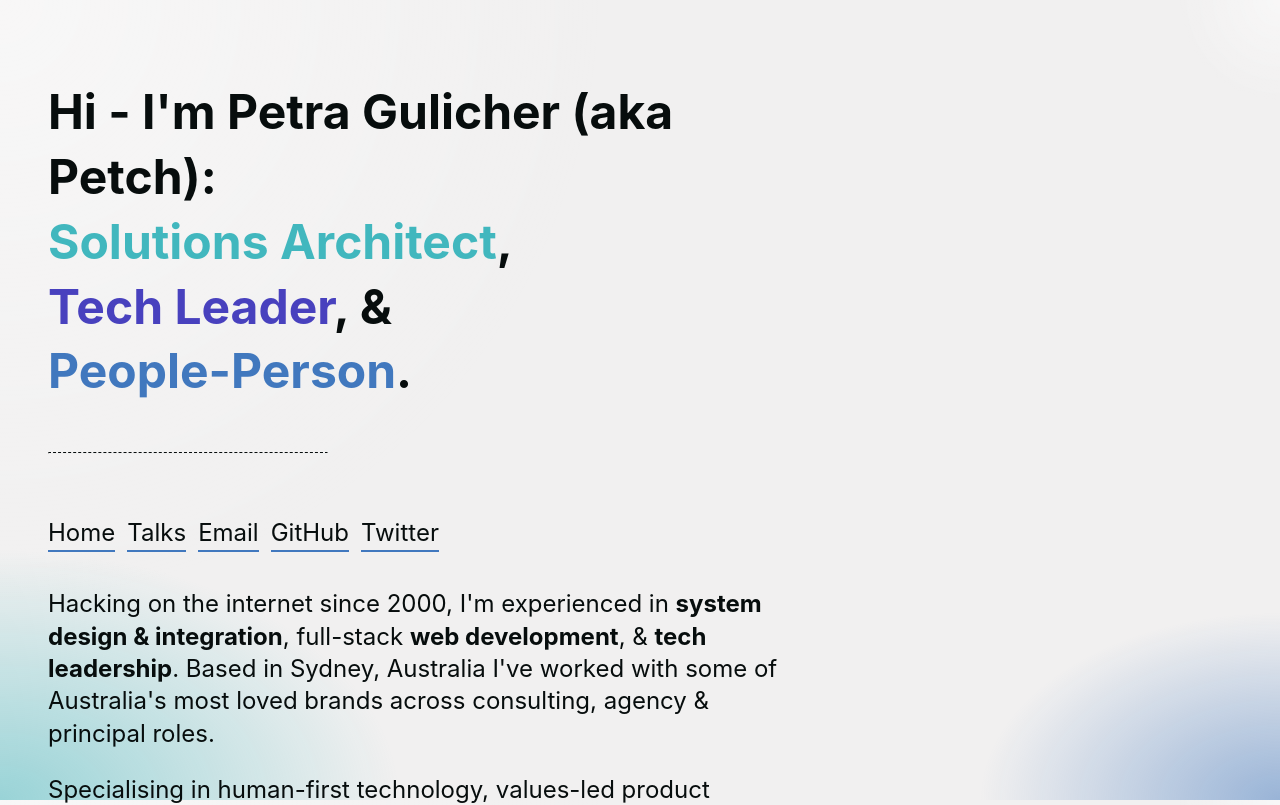
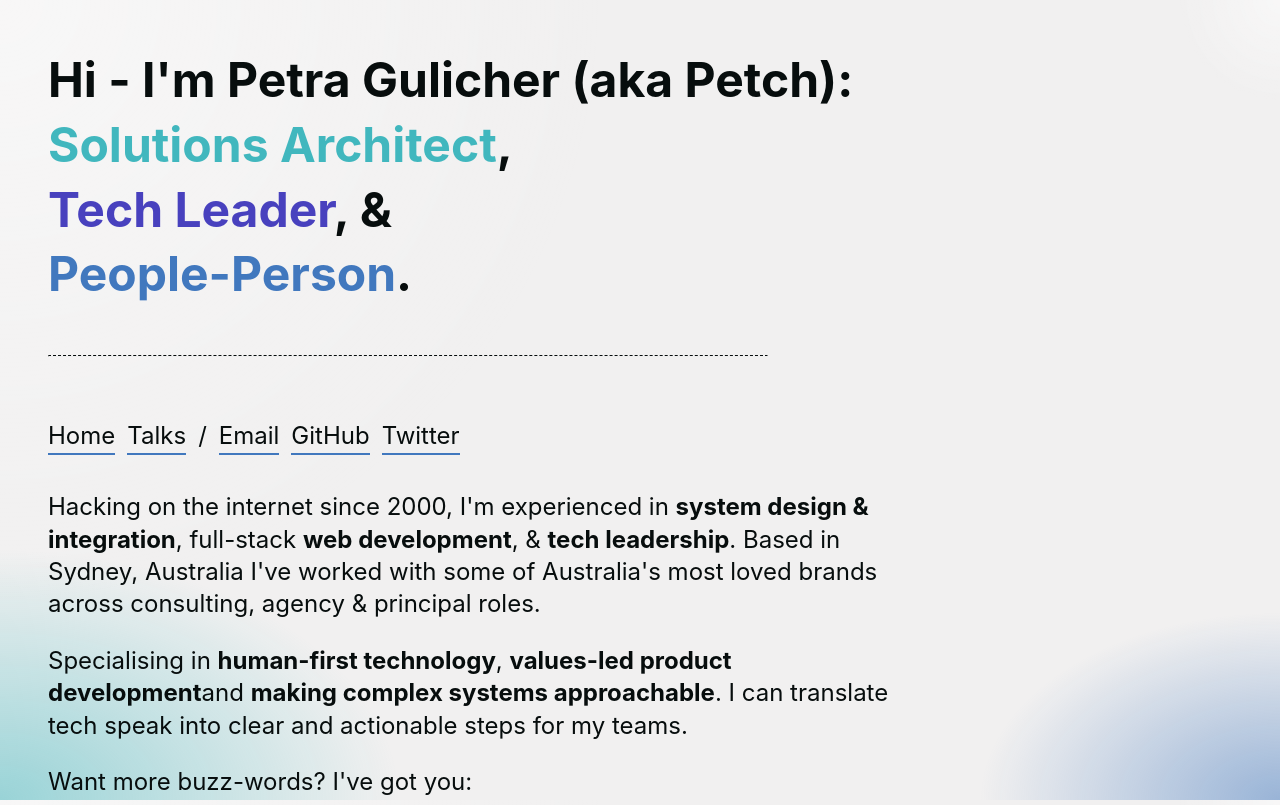
Before and after one commit to petronbot/petch.com, a Next.js app: page / in a window 1280 px wide. Shown: the top 805 px of the page. Built offline with nearby package versions, Linux system fonts and the light colour scheme.

Commit message:
style tweaks

```diff
--- a/components/links.js
+++ b/components/links.js
@@ -8,6 +8,7 @@ export default () => (
     <li>
       <Link href="/talks">Talks</Link>
     </li>
+    <li>/</li>
     <li>
       <Link href="mailto:petra@gulicher.com">Email</Link>
     </li>
--- a/components/slides-embed.js
+++ b/components/slides-embed.js
@@ -1,9 +1,7 @@
 export default ({ src }) => (
   <iframe
+    className="embed"
     src={src}
-    frameBorder="0"
-    width="800"
-    height="450"
     allowFullScreen={true}
     mozallowfullscreen="true"
     webkitallowfullscreen="true"
--- a/components/youtube-embed.js
+++ b/components/youtube-embed.js
@@ -1,6 +1,6 @@
 export default ({ src }) => (
   <iframe
-    className="video"
+    className="embed"
     src={src}
     allow="accelerometer; autoplay; encrypted-media; gyroscope; picture-in-picture"
     allowFullScreen
--- a/pages/about.js
+++ /dev/null
@@ -1,3 +0,0 @@
-export default function About() {
-  return <div>About</div>;
-}
--- a/pages/global.css
+++ b/pages/global.css
@@ -26,14 +26,24 @@ body {
   margin-top: 1em;
 }
 
+h1 {
+  font-size: 30px;
+}
+
 @media (min-width: 30em) {
   body {
     font-size: 24px;
   }
+  h1 {
+    font-size: 38px;
+  }
 }
 @media (min-width: 75em) {
   body {
-    max-width: 35em;
+    max-width: 40em;
+  }
+  h1 {
+    font-size: 48px;
   }
 }
 
@@ -51,7 +61,7 @@ ul li {
 }
 
 header {
-  padding: 2em 0 0 2em;
+  margin: 2em 2em 0 2em;
 }
 
 header span:nth-of-type(1) {
@@ -75,7 +85,7 @@ footer p {
 }
 hr {
   border-top: 1px dashed currentColor;
-  margin: 2em 40vw 2em 2em;
+  margin: 2em 20% 2em 2em;
 }
 main {
   padding: 0 2em;
@@ -161,7 +171,7 @@ dt {
   margin-right: 0.25em;
 }
 
-.video {
+.embed {
   aspect-ratio: 16 / 9;
   width: 100%;
 }
--- a/pages/index.js
+++ b/pages/index.js
@@ -14,9 +14,10 @@ export default function Home() {
         loved brands across consulting, agency & principal roles.
       </p>
       <p>
-        Specialising in human-first technology, values-led product development
-        and making complex systems approachable. I can translate tech speak into
-        clear and actionable steps for my teams.
+        Specialising in <strong>human-first technology</strong>,{" "}
+        <strong>values-led product development</strong>
+        and <strong>making complex systems approachable</strong>. I can
+        translate tech speak into clear and actionable steps for my teams.
       </p>
       <p>Want more buzz-words? I've got you:</p>
       <ul>
@@ -29,7 +30,7 @@ export default function Home() {
         <li>Product development to grow a vision into reality</li>
         <li>Security, governance & data privacy</li>
       </ul>
-      <h2>Experience</h2>
+      <h3>A brief history</h3>
       <Timeline markers={markerData} />
     </Page>
   );
--- a/pages/talks/index.js
+++ b/pages/talks/index.js
@@ -5,6 +5,11 @@ export default function Talks() {
     <Page>
       <h2>Talks</h2>
       <ul>
+        <li>
+          <a href="/talks/rethinking-ugc">Rethinking UGC at the ABC</a>
+          <br />
+          <em>UX Australia, August 2021</em>
+        </li>
         <li>
           <a href="/talks/a-graphql-survival-kit">A GraphQL Survival Kit</a>
           <br />
```
Also changed, not shown: components/speakerdeck-embed.js (added, +10 -0 lines), pages/talks/rethinking-ugc.js (added, +24 -0 lines).
